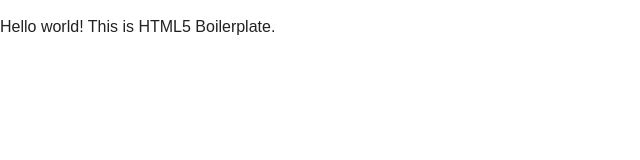
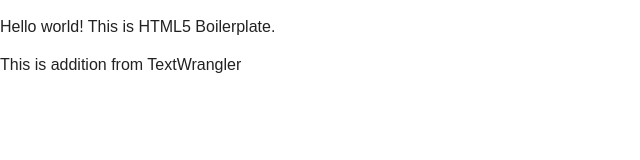
Before and after one commit to KushiyaOsamu/my_Second_Repo, a plain HTML site: page public_html/index.html in a window 1280 px wide. Shown: the whole page, without its empty margins (0-640 px from the left). Drawn offline with nearby package versions, Linux system fonts and the light colour scheme.

Commit message:
change in TextWrangler

```diff
--- a/public_html/index.html
+++ b/public_html/index.html
@@ -22,6 +22,8 @@
 
         <p>Hello world! This is HTML5 Boilerplate.</p>
 
+		<p>This is addition from TextWrangler</p>
+
         <script src="//ajax.googleapis.com/ajax/libs/jquery/1.11.1/jquery.js"></script>
         <script>window.jQuery || document.write('<script src="js/vendor/jquery-1.11.1.js"><\/script>')</script>
 
```
